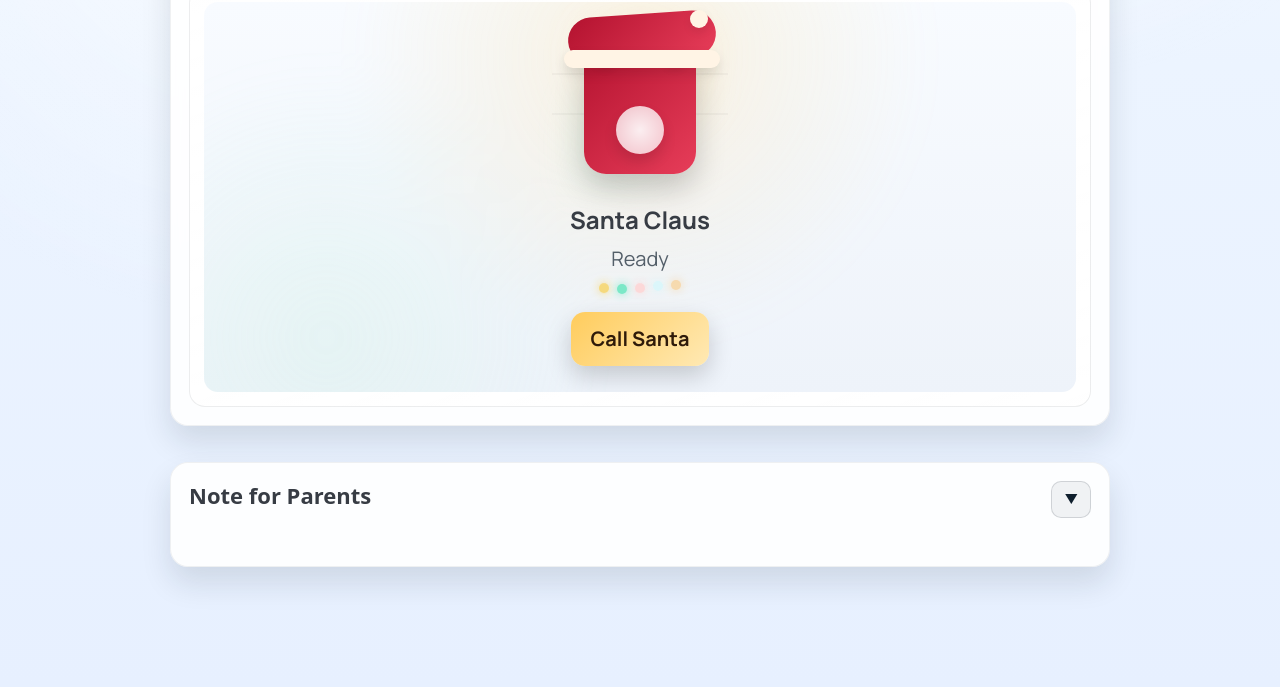
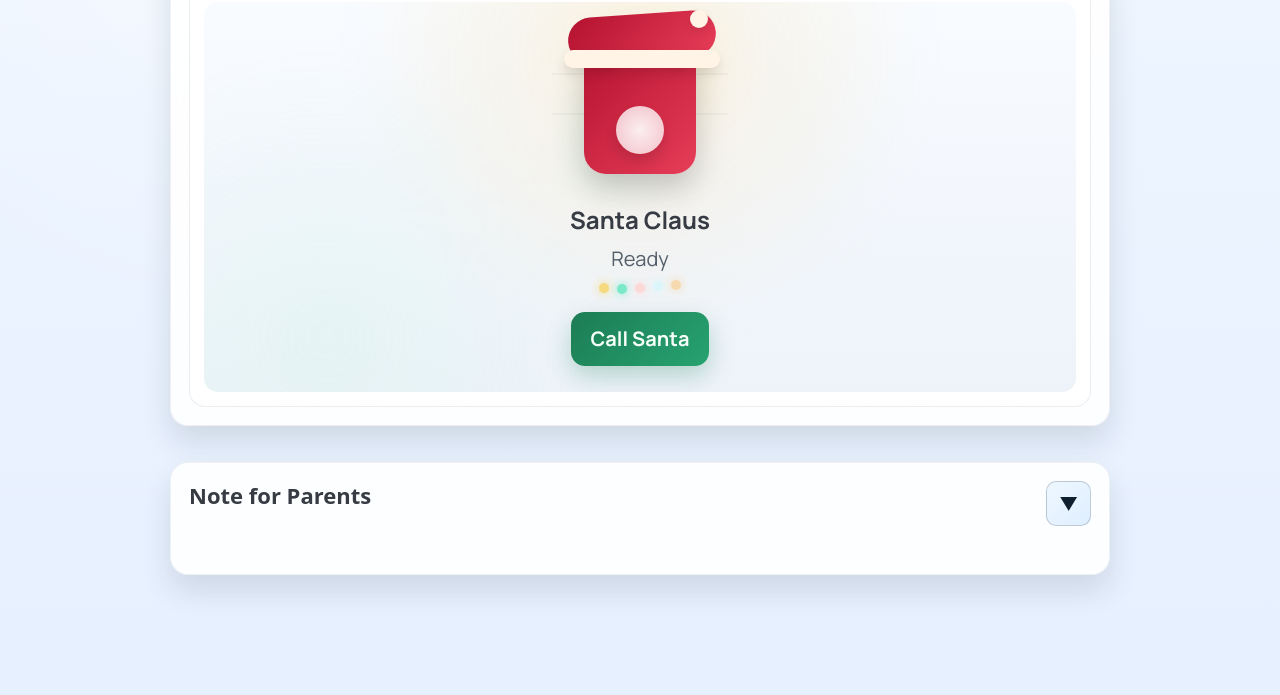
Before and after one commit to keelan-openai/North-Pole-Dial, a website: page public/index.html in a window 1280 px wide. Shown: the part 352-1047 px from the top of the page. Drawn offline with nearby package versions, Linux system fonts and the light colour scheme; a web font is replaced by a local one.

Commit message:
Restyle parent form toggle and call button

```diff
--- a/public/styles.css
+++ b/public/styles.css
@@ -451,18 +451,19 @@ select:focus {
 }
 
 .cta {
-  background: linear-gradient(135deg, #ffcc5c, #ffe9b4);
-  color: #2f1b0a;
+  background: linear-gradient(135deg, #1c7c54, #27a370);
+  color: #f6fff9;
   border-radius: 14px;
   padding: 12px 20px;
   font-weight: 800;
-  box-shadow: 0 10px 25px rgba(0, 0, 0, 0.18);
-  transition: transform 0.18s ease, box-shadow 0.18s ease;
+  box-shadow: 0 10px 25px rgba(28, 124, 84, 0.28);
+  transition: transform 0.18s ease, box-shadow 0.18s ease, filter 0.18s ease;
 }
 
 .cta:active {
   transform: translateY(1px);
-  box-shadow: 0 8px 18px rgba(0, 0, 0, 0.22);
+  box-shadow: 0 8px 18px rgba(28, 124, 84, 0.32);
+  filter: brightness(0.95);
 }
 
 .ghost {
@@ -473,6 +474,22 @@ select:focus {
   color: #0f1f2d;
   border: 1px solid rgba(15, 31, 45, 0.15);
   font-weight: 700;
+}
+
+.ghost#profile-toggle {
+  background: linear-gradient(135deg, #eef7ff, #dfefff);
+  color: #0f1f2d;
+  border-color: rgba(15, 31, 45, 0.2);
+  min-width: 44px;
+  text-align: center;
+  font-size: 18px;
+  padding: 8px 12px;
+  transition: transform 0.15s ease, box-shadow 0.15s ease;
+}
+
+.ghost#profile-toggle:hover {
+  transform: translateY(-1px);
+  box-shadow: 0 6px 14px rgba(15, 31, 45, 0.12);
 }
 
 .danger-ghost {
```
